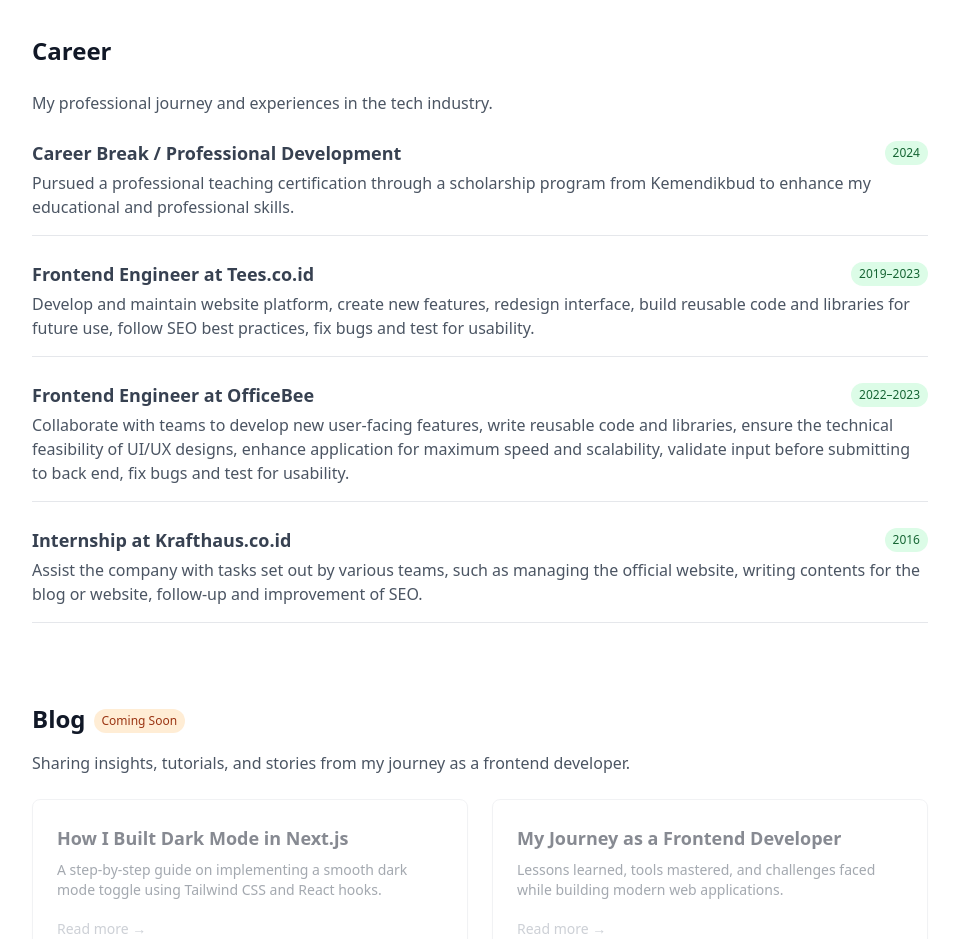
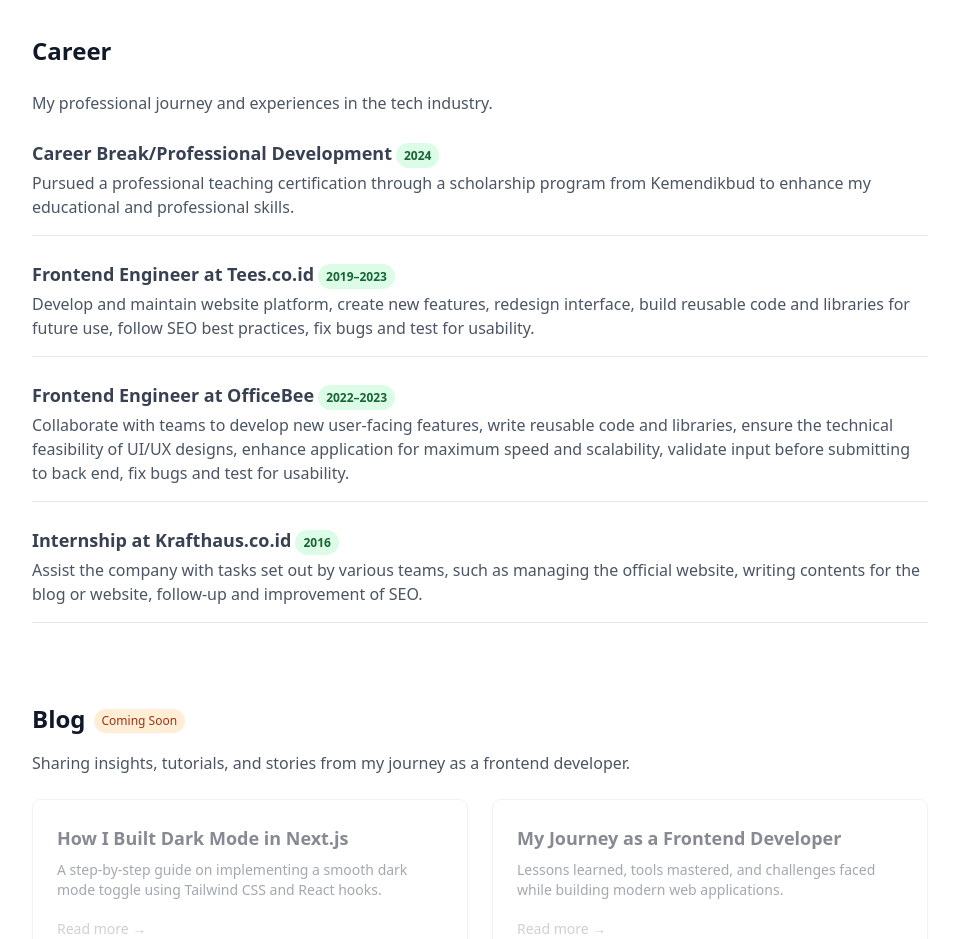
Before and after one commit to verinverdian/portofolio, a Next.js app: page / in a window 1280 px wide. Shown: the part 1300-2239 px from the top of the page, without its empty margins (160-1119 px from the left). Built offline with nearby package versions, Linux system fonts and the light colour scheme.

Commit message:
updated minor view

```diff
--- a/src/app/page.tsx
+++ b/src/app/page.tsx
@@ -235,7 +235,7 @@ export default function Portfolio() {
         </section>
 
         {/* Career Section */}
-        <section id="career" className="mt-20 w-full max-w-4xl text-left space-y-6 md:text-base text-sm">
+        <section id="career" className="mt-20 w-full max-w-4xl text-left space-y-6 text-base">
           <h2 className="text-2xl font-bold mb-6">Career</h2>
           <p className="text-gray-600 dark:text-gray-300 mb-8">
             My professional journey and experiences in the tech industry.
@@ -244,11 +244,11 @@ export default function Portfolio() {
           <ul className="space-y-6 text-gray-700 dark:text-gray-300">
             {/* Career Break */}
             <li className="pb-4 border-b border-gray-200 dark:border-gray-700">
-              <div className="flex items-center justify-between">
-                <h3 className="font-semibold md:text-lg sm:text-xs">Career Break / Professional Development</h3>
-                <span className="text-xs px-2 py-1 rounded-full bg-green-100 text-green-800 dark:bg-green-800 dark:text-green-100">
+              <div className="">
+                <h3 className="font-semibold md:text-lg">Career Break/Professional Development
+                <span className="ml-1 text-xs px-2 py-1 rounded-full bg-green-100 text-green-800 dark:bg-green-800 dark:text-green-100">
                   2024
-                </span>
+                </span></h3>
               </div>
               <p className="mt-1 text-gray-600 dark:text-gray-400">
                 Pursued a professional teaching certification through a scholarship program from Kemendikbud to enhance my educational and professional skills.
@@ -257,11 +257,11 @@ export default function Portfolio() {
 
             {/* Tees.co.id */}
             <li className="pb-4 border-b border-gray-200 dark:border-gray-700">
-              <div className="flex items-center justify-between">
-                <h3 className="font-semibold text-lg">Frontend Engineer at Tees.co.id</h3>
-                <span className="text-xs px-2 py-1 rounded-full bg-green-100 text-green-800 dark:bg-green-800 dark:text-green-100">
-                  2019–2023
-                </span>
+              <div className="">
+                <h3 className="font-semibold md:text-lg">Frontend Engineer at Tees.co.id
+                  <span className="ml-1 text-xs px-2 py-1 rounded-full bg-green-100 text-green-800 dark:bg-green-800 dark:text-green-100">
+                    2019–2023
+                  </span></h3>
               </div>
               <p className="mt-1 text-gray-600 dark:text-gray-400">
                 Develop and maintain website platform, create new features, redesign interface, build reusable code and libraries for future use, follow SEO best practices, fix bugs and test for usability.
@@ -270,11 +270,11 @@ export default function Portfolio() {
 
             {/* OfficeBee.co */}
             <li className="pb-4 border-b border-gray-200 dark:border-gray-700">
-              <div className="flex items-center justify-between">
-                <h3 className="font-semibold text-lg">Frontend Engineer at OfficeBee</h3>
-                <span className="text-xs px-2 py-1 rounded-full bg-green-100 text-green-800 dark:bg-green-800 dark:text-green-100">
-                  2022–2023
-                </span>
+              <div className="">
+                <h3 className="font-semibold md:text-lg">Frontend Engineer at OfficeBee
+                  <span className="ml-1 text-xs px-2 py-1 rounded-full bg-green-100 text-green-800 dark:bg-green-800 dark:text-green-100">
+                    2022–2023
+                  </span></h3>
               </div>
               <p className="mt-1 text-gray-600 dark:text-gray-400">
                 Collaborate with teams to develop new user-facing features, write reusable code and libraries, ensure the technical feasibility of UI/UX designs, enhance application for maximum speed and scalability, validate input before submitting to back end, fix bugs and test for usability.
@@ -283,11 +283,12 @@ export default function Portfolio() {
 
             {/* Krafthaus.co.id */}
             <li className="pb-4 border-b border-gray-200 dark:border-gray-700">
-              <div className="flex items-center justify-between">
-                <h3 className="font-semibold text-lg">Internship at Krafthaus.co.id</h3>
-                <span className="text-xs px-2 py-1 rounded-full bg-green-100 text-green-800 dark:bg-green-800 dark:text-green-100">
-                  2016
-                </span>
+              <div className="">
+                <h3 className="font-semibold md:text-lg">Internship at Krafthaus.co.id
+                  <span className="ml-1 text-xs px-2 py-1 rounded-full bg-green-100 text-green-800 dark:bg-green-800 dark:text-green-100">
+                    2016
+                  </span>
+                </h3>
               </div>
               <p className="mt-1 text-gray-600 dark:text-gray-400">
                 Assist the company with tasks set out by various teams, such as managing the official website, writing contents for the blog or website, follow-up and improvement of SEO.
```
